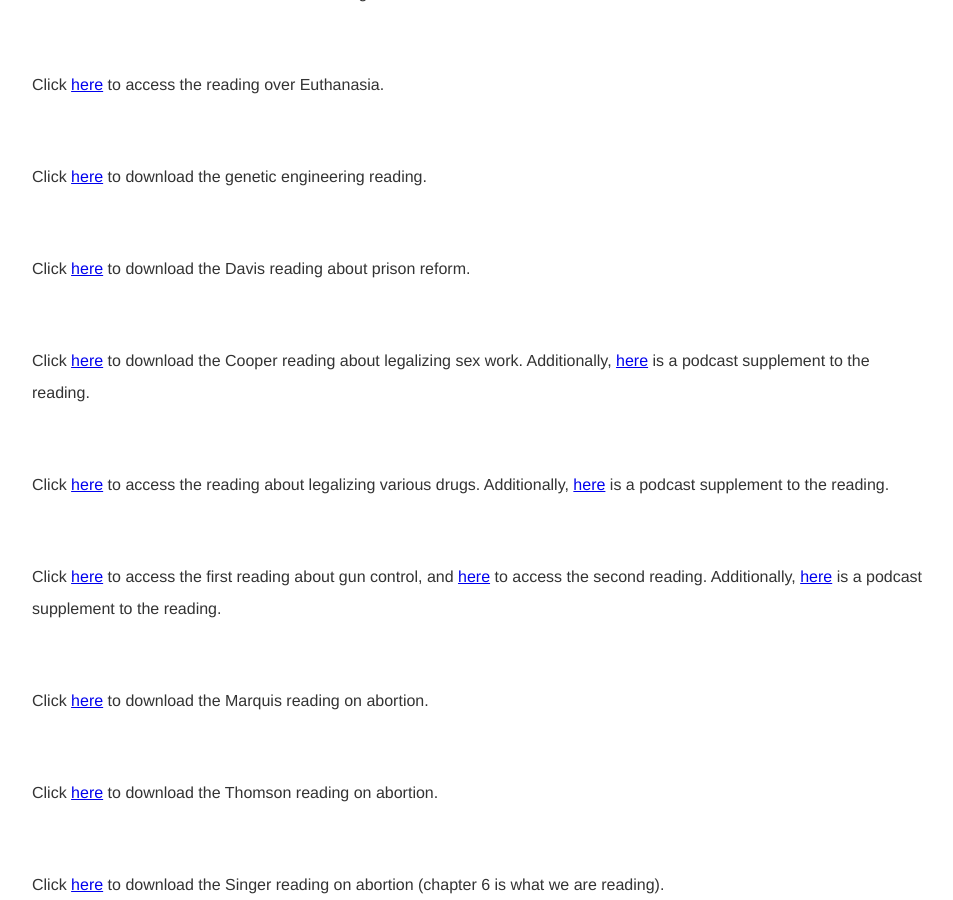
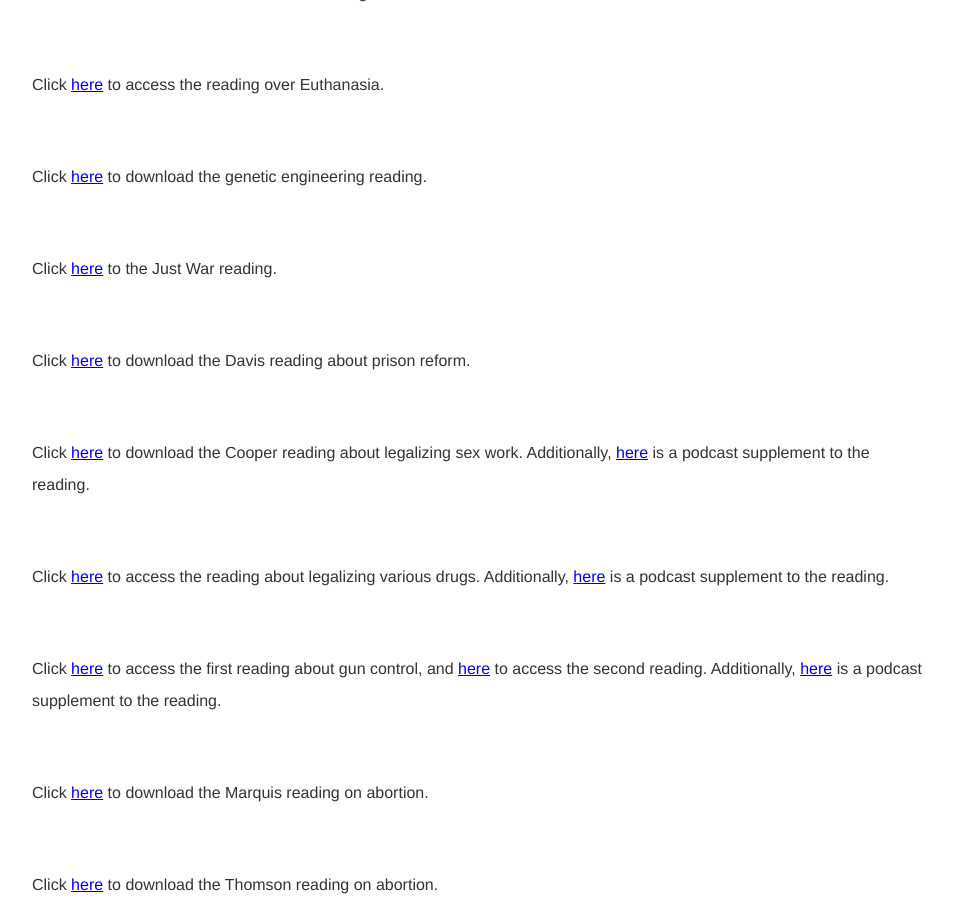
Before and after one commit to kevinjpatton/kevinjpatton.github.io, a Jekyll site: the page built from teaching/phil_2030/index.html, in a window 1280 px wide and 900 px high, scrolled down 1694 px. Shown: the whole window, without its empty margins (160-1113 px from the left). Built offline with Jekyll 4.4.1, drawn with Linux system fonts in a browser that asks for light colours; Markdown is read by kramdown in place of the engine named in the settings.

Commit message:
Update index.html

```diff
--- a/teaching/phil_2030/index.html
+++ b/teaching/phil_2030/index.html
@@ -22,6 +22,7 @@
 <p>Click <a href="https://depts.washington.edu/bhdept/ethics-medicine/bioethics-topics/articles/principles-bioethics" target="_blank">here</a> to access the Medical Ethics reading.</p>
 <p>Click <a href="https://plato.stanford.edu/entries/euthanasia-voluntary/" target="_blank">here</a> to access the reading over Euthanasia.</p>
 <p>Click <a href="/teaching/phil_2030/JC Polkinghorne - The person, the soul, and genetic engineering.pdf" target="_blank">here</a> to download the genetic engineering reading.</p>
+<p>Click <a href="https://plato.stanford.edu/entries/war/" target="_blank">here</a> to the Just War reading.</p>
 <p>Click <a href="/teaching/phil_2030/Angela Davis - The Prosecutor's Ethical Duty to End Mass Incarceration.pdf" target="_blank">here</a> to download the Davis reading about prison reform.</p>
 <p>Click <a href="/teaching/phil_2030/Belinda Cooper - Prostitution A Feminist Analysis.pdf" target="_blank">here</a> to download the Cooper reading about legalizing sex work.  Additionally, <a href="https://www.wnycstudios.org/podcasts/takeaway/segments/deep-dive-sex-work" target="_blank">here</a> is a podcast supplement to the reading.</p>
 <p>Click <a href="https://www.vox.com/policy-and-politics/2017/4/20/15328384/opioid-epidemic-drug-legalization" target="_blank">here</a> to access the reading about legalizing various drugs.  Additionally, <a href="https://www.nytimes.com/2022/09/02/podcasts/the-daily/fentanyl-opioid-crisis-vancouver.html" target="_blank">here</a> is a podcast supplement to the reading.</p>
```
